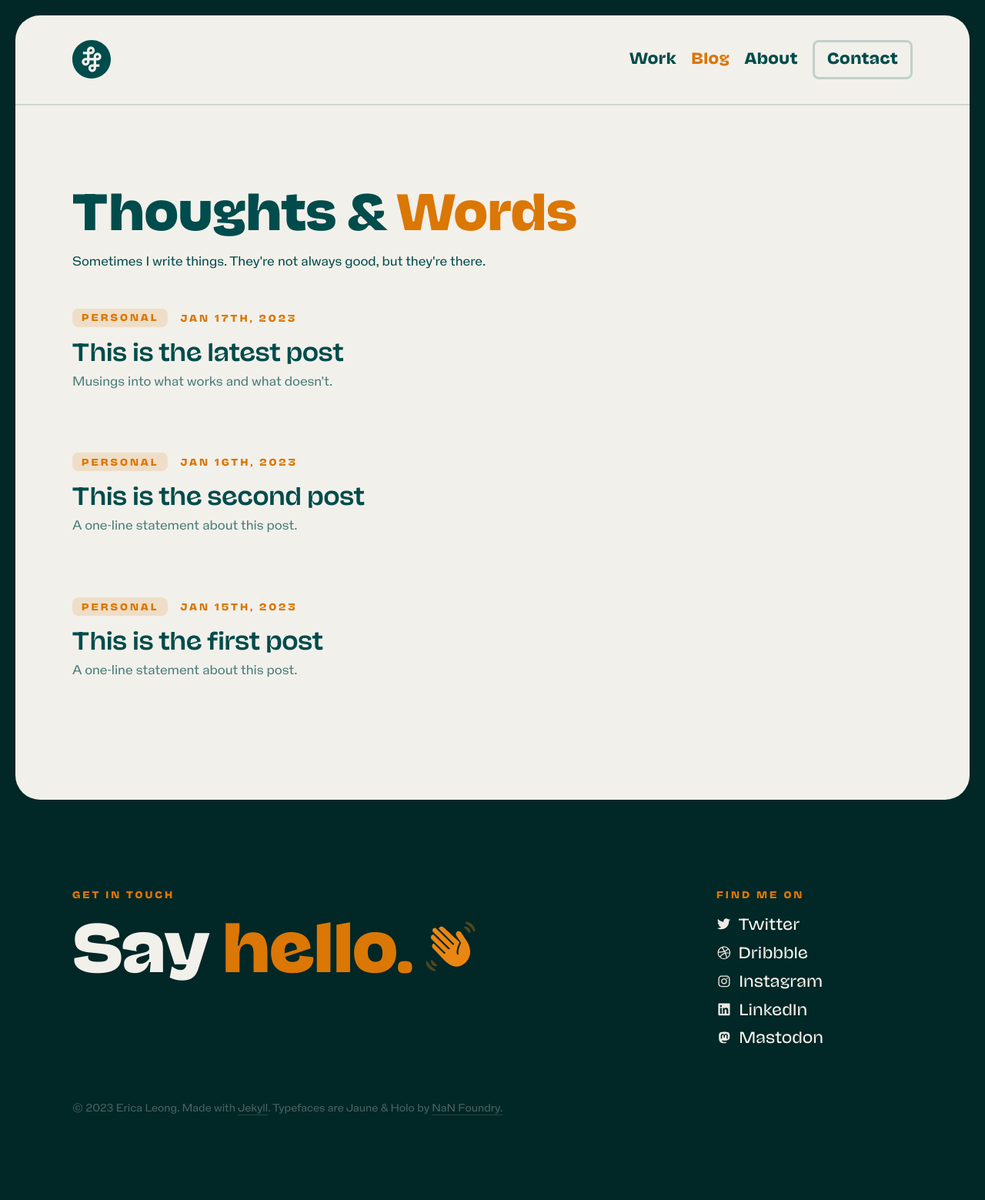
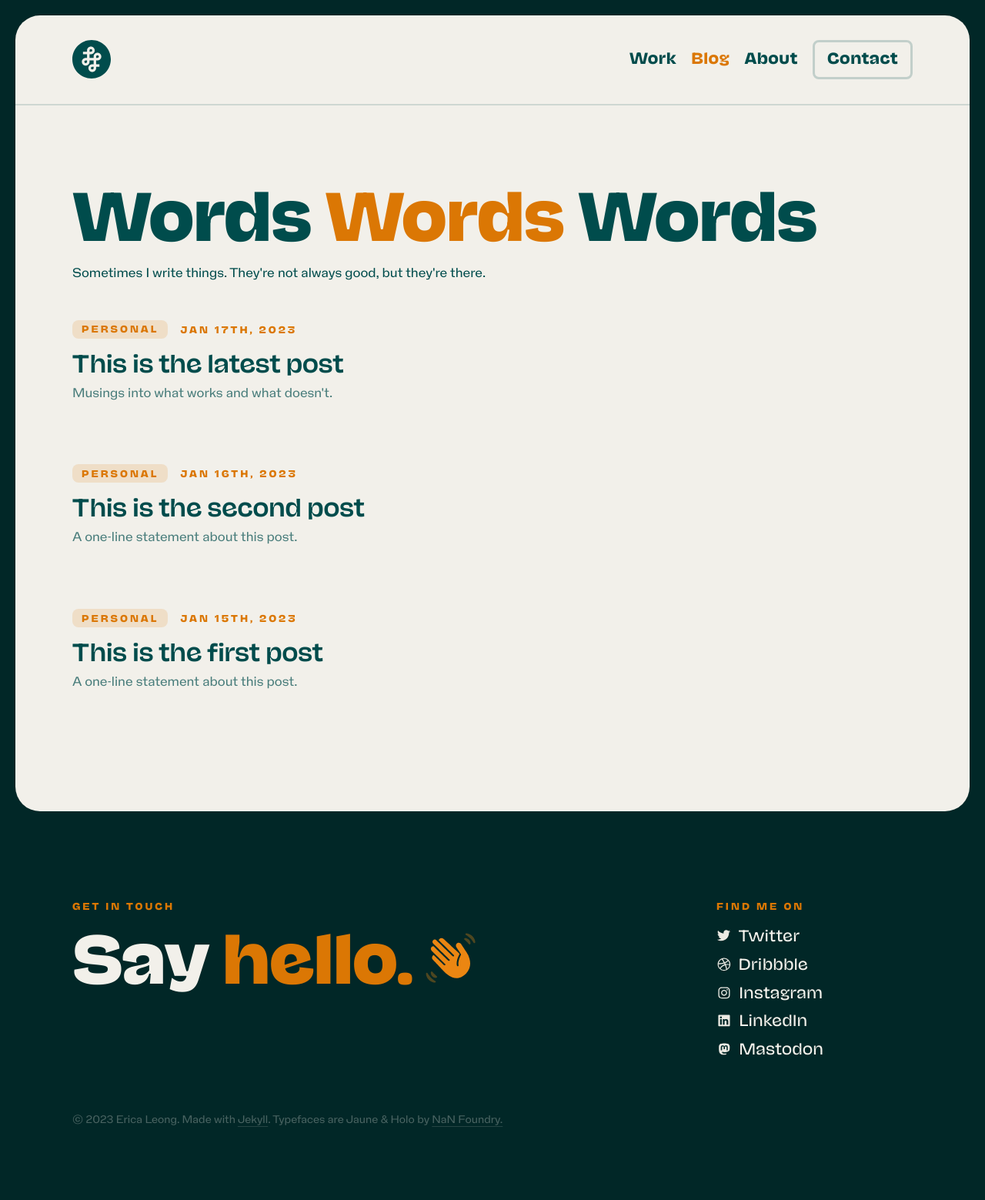
Before and after one commit to ehyleong/ehyleong.github.io, a Jekyll site: the page built from blog.html, in a window 1280 px wide. Shown: the whole page at 77% size. Built offline with Jekyll 4.4.1, drawn with Linux system fonts in a browser that asks for light colours.

Commit message:
animations whew

```diff
--- a/_sass/main.scss
+++ b/_sass/main.scss
@@ -579,8 +579,7 @@
 
 
 @keyframes wiggle {
-		0%,
-		100% {
+		0%,100% {
 			transform: translateX(0%);
 			transform-origin: 50% 50%;
 		}
@@ -607,8 +606,7 @@
 	}
 
 @keyframes slight-wiggle {
-	0%,
-		100% {
+	0%,100% {
 			transform: translateX(0%);
 			transform-origin: 50% 50%;
 		}
@@ -623,6 +621,7 @@
 	75% {
 			transform: translateX(-6px) rotate(-1.2deg);
 		}
+
 }
 
 @keyframes slide-in{
@@ -656,6 +655,7 @@
 			wiggle 1.2s ease .3s 1 normal forwards;
 
 		img {
+
 			&:hover {
 					animation: slight-wiggle .8s ease;
 				}
@@ -1237,6 +1237,41 @@
 }
 
 
+
+// Animation
+
+@keyframes h1-intro {
+	0% {
+		font-weight: 200;
+		opacity: 0
+	}
+
+	100% {
+		font-weight: 750;
+		opacity: 1;
+	}
+}
+
+@keyframes h2-intro {
+	0% {
+		font-weight: 100;
+		opacity: 0
+	}
+
+	100% {
+		font-weight: 620;
+		opacity: 1;
+	}
+}
+
+h1.intro {
+	animation: h1-intro 1s cubic-bezier(0.87, 0, 0.13, 1);
+}
+
+h2.intro {
+	animation: h2-intro 1s cubic-bezier(0.87, 0, 0.13, 1);
+}
+
 // Testimonial CHATGPT 2
 /*
 .testimonial-carousel {
--- a/about.html
+++ b/about.html
@@ -11,7 +11,7 @@
       <img src="/img/about-illo.png" id="about-illo">
     </div>
     <div class="col-lg-offset-1 col-lg-7 col-md-offset-1 col-md-7 col-sm-12 col-xs-12">
-      <h1>Hello, I'm <span class="orange">Erica Leong.</span></h1>
+      <h1 class="intro">Hello, I'm <span class="orange">Erica&nbsp;Leong.</span></h1>
       <h5 class="top-text-spacer bottom-half-spacer">Visual Designer + Illustrator / <span class="green on-dark">Cat Whisperer + Silly Person</span></h5>
       <h3>I make delightful and fun product and brand experiences with well-crafted design. I believe that (most) software should not only be accessible and easy-to-use, but also fun.</h3>
 
--- a/blog.html
+++ b/blog.html
@@ -7,11 +7,11 @@
 
 <header class="blog spacer bottom-spacer">
   <div class="wrap row">
-    <div class="col-lg-3 col-xs-12">
-      <h2 class="strong">Thoughts & <span class="orange">Words</span></h2>
+    <div class="col-lg-4 col-xs-12">
+      <h1 class="intro">Words <span class="orange">Words</span> Words</h1>
       <p>Sometimes I write things. They're not always good, but they're there.</p>
     </div>
-    <div class="col-lg-8 col-lg-offset-1 col-xs-12">
+    <div class="col-lg-7 col-lg-offset-1 col-xs-12">
       {% for post in site.posts %}
       <div class="col-lg-12 col-xs-12 blog-post-preview">
         <a href="{{ post.url }}">
--- a/contact.html
+++ b/contact.html
@@ -8,7 +8,7 @@
 <header class="contact spacer bottom-spacer">
   <div class="wrap row" id="contact">
   	<div class="col-lg-4 col-md-4 col-sm-4 col-xs-12">
-  		<h1>Let's <span class="orange">chat.</span><span class="lottie"><lottie-player src="/img/emoji_wave.json" speed="1" loop autoplay></lottie-player></span></h1>
+  		<h1 class="intro">Let's <span class="orange">chat.</span><span class="lottie"><lottie-player src="/img/emoji_wave.json" speed="1" loop autoplay></lottie-player></span></h1>
   		<p class="bottom-text-sspacer">Tell me about your product, your timeline, how you heard about me, and where you're located. We read every message. So, thanks in advance for making it a good one.</p>
   	</div>
   	<div class="col-lg-offset-1 col-lg-7 col-md-offset-1 col-md-7 col-sm-offset-1 col-sm-7 col-xs-12">
--- a/index.html
+++ b/index.html
@@ -11,7 +11,7 @@
     <div class="col-xs-12">
     <!--<h1>Hello, I'm Erica&nbsp;Leong.</h1>
       <h2>I&nbsp;make delightful <span class="orange" id="typewriter"></span></h2>-->
-      <h1>Erica Leong makes <span class="orange"> delightful <span id="typewriter"></span></span></h1>
+      <h1 class="intro">Erica Leong makes <span class="orange"> delightful <span id="typewriter"></span></span></h1>
     </div>
   </div>
   <div class="hero-img">
```
Lines whose indentation alone changed are shown as unchanged.
